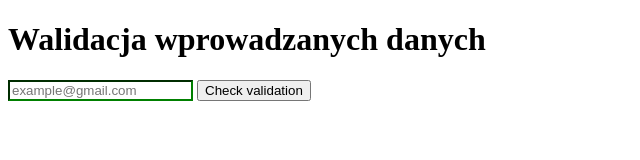
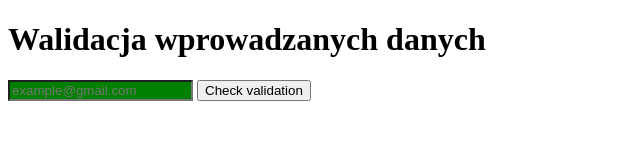
Before and after one commit to PrzemmekG/IPM, a plain HTML site: page lab1/index.html in a window 1280 px wide. Shown: the whole page, without its empty margins (0-640 px from the left). Drawn offline with Linux system fonts and the light colour scheme.

Commit message:
Valid/invalid backgrounf color

```diff
--- a/lab1/style.css
+++ b/lab1/style.css
@@ -1,12 +1,8 @@
 
 input:valid {
-    border-color: green;
+    background-color: green;
 }
 
 input:invalid {
-    border-color: red;
+    background-color: red;
 }
-
-input:focus:invalid {
-    outline: none;
-}
```
